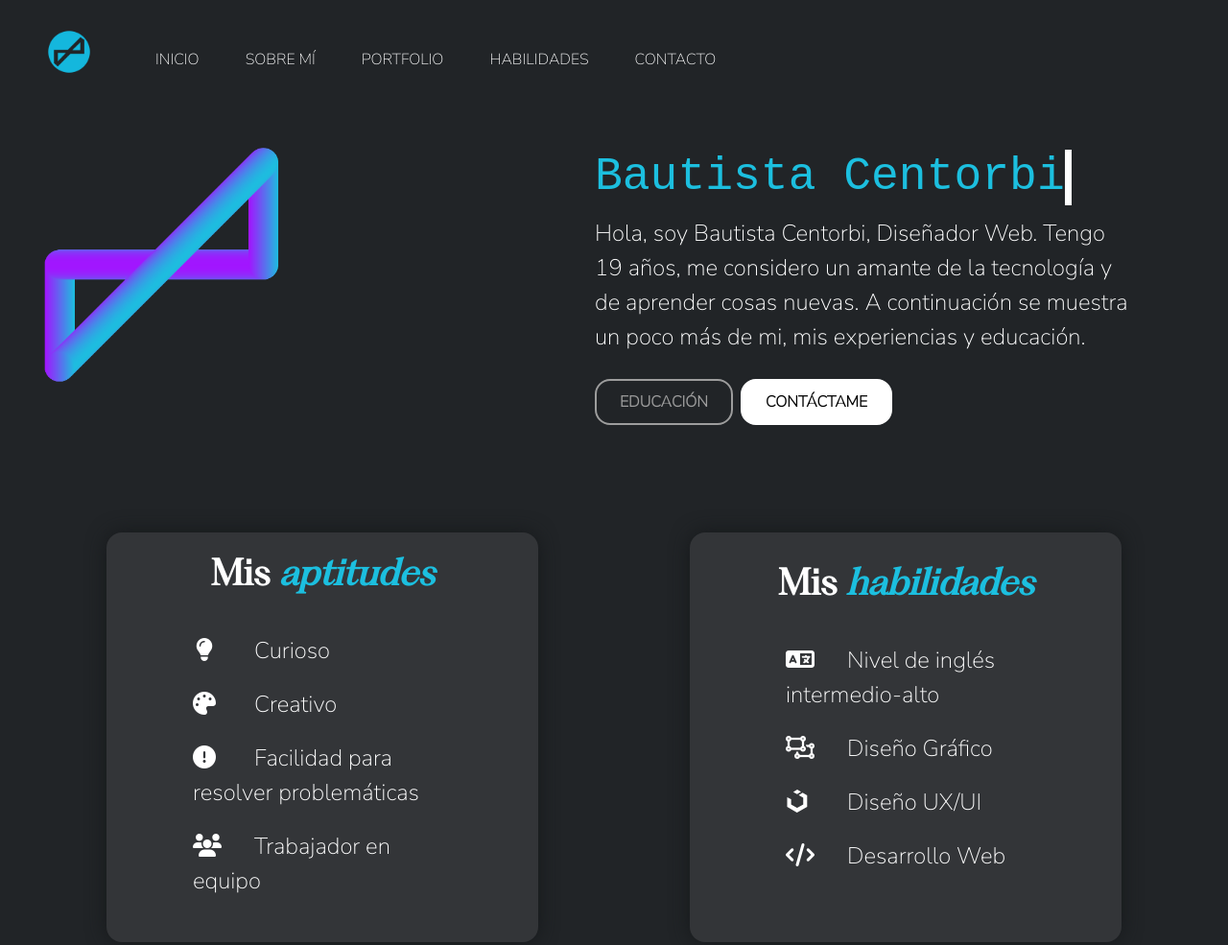
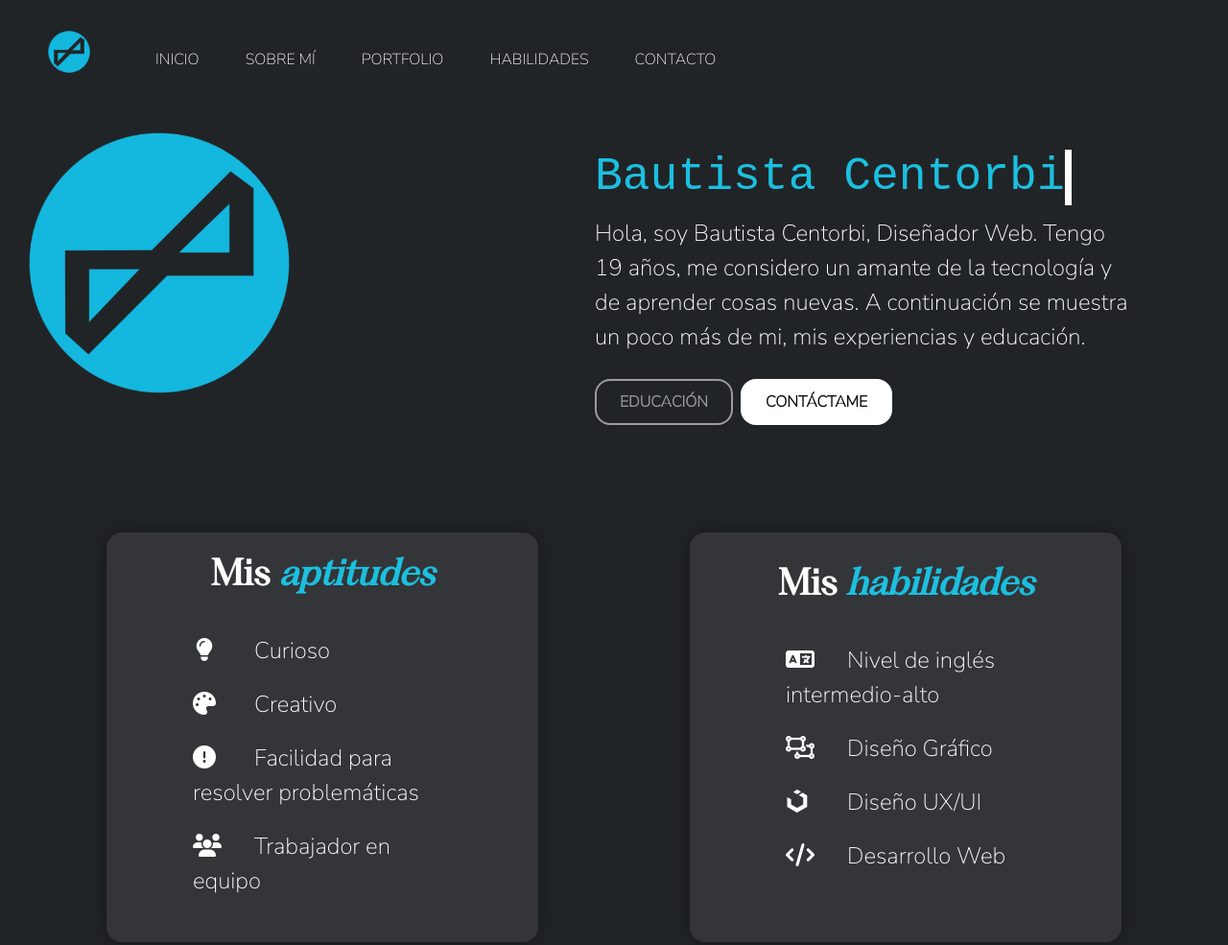
Before and after one commit to BautiCentorbi/PF-CENTORBI, a website: page pages/about.html in a window 1280 px wide. Shown: the top 985 px of the page at 96% size. Drawn offline with nearby package versions, Linux system fonts and the light colour scheme.

Commit message:
BugFix 2.1.1

```diff
--- a/pages/about.html
+++ b/pages/about.html
@@ -54,7 +54,7 @@
         <div class="container-fluid" id="about">
             <div class="row">
                 <div class="col-xl-4 col-lg-2 col-md-0 col-sm-0" id="img-container">
-                    <img  alt="Logo de InfiniteDev" src="../multimedia/img/logoInfiniteGraphics.png">
+                    <img  alt="Logo de InfiniteDev" src="../multimedia/img/Logo Negativo.png">
                 </div>
                 <div class="col-xl-8 col-lg-10 col-md-12 col-sm-12" id="descripciones-about">
                     <h1 class="typing-title">
```
